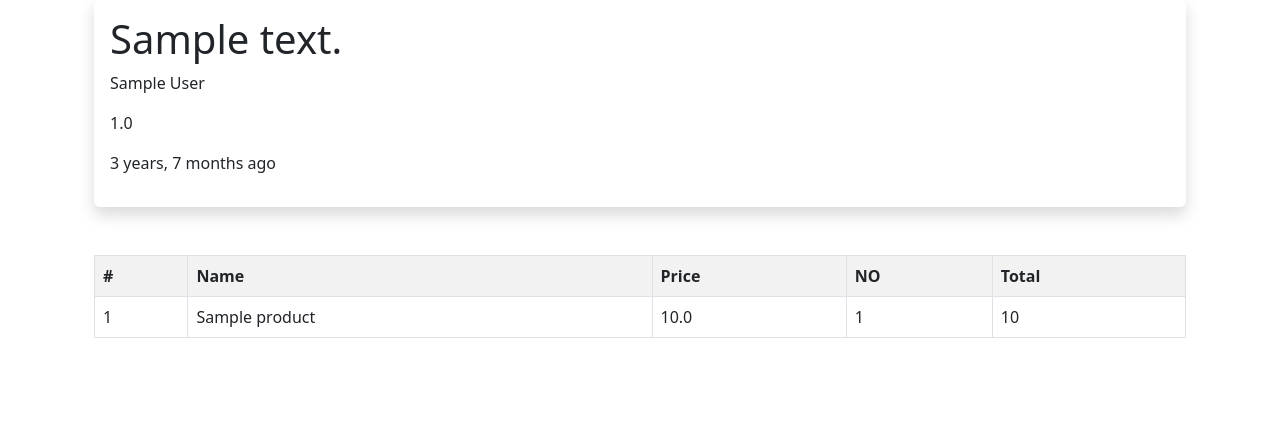
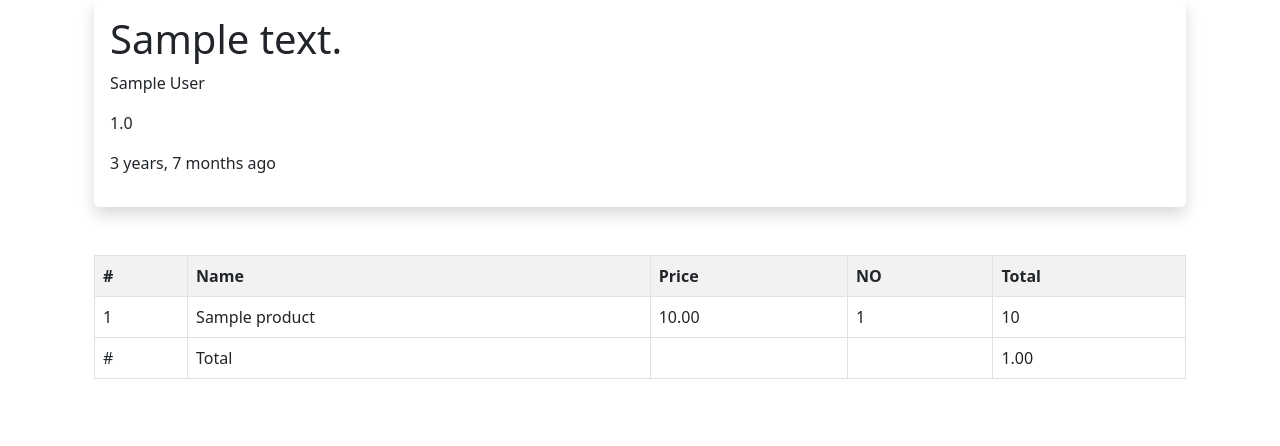
Before and after one commit to OsamaNasr01/django-taqa, a Django app: page /accounting/offer/1 in a window 1280 px wide. Shown: the part 129-575 px from the top of the page. Run offline with Django 4.2, Linux system fonts and the light colour scheme; tables that the repository leaves empty hold one stand-in row (values such as "Sample post"); some libraries are stand-ins or nearby versions.

Commit message:
numbers styling

```diff
--- a/taqatools/templates/accounting/invoices/cart.html
+++ b/taqatools/templates/accounting/invoices/cart.html
@@ -103,7 +103,7 @@
                     td.innerText = item_data[key]
                     table_row.appendChild(td)
                 } else if (key === 'total') {
-                    td.setAttribute('id', `total_${item_data['id']}`)
+                    td.setAttribute('id', `total_${item_data['id'].toFixed(2)}`)
                     td.innerText = item_data[key]
                     table_row.appendChild(td)
                 } else if ( key === 'no') {
--- a/taqatools/templates/accounting/offers/offer_profile.html
+++ b/taqatools/templates/accounting/offers/offer_profile.html
@@ -13,6 +13,7 @@
         </div>
         <div>
             <table class="table table-striped table-bordered table-hover" id="cart_items">
+
                 <tr id="table_head">
                     <th>#</th>
                     <th>Name</th>
@@ -24,11 +25,20 @@
                     <tr>
                         <td>{{ item.id }}</td>
                         <td>{{ item.product.name }}</td>
-                        <td>{{ item.price }}</td>
-                        <td>{{ item.q }}</td>
+                        <td>{{ item.price|floatformat:2|intcomma }}</td>
+                        <td>{{ item.q|intcomma }}</td>
                         <td id="total_{{item.id}}" ></td>
                     </tr>
                 {% endfor %}
+                <tfoot>
+                    <tr>
+                        <td>#</td>
+                        <td>Total</td>
+                        <td></td>
+                        <td></td>
+                        <td>{{ offer.value|floatformat:2|intcomma }}</td>
+                    </tr>
+                </tfoot>
             </table>
         </div>
     </div>
@@ -40,7 +50,7 @@
 
         function total() {
             for (var id in total_data) {
-                document.getElementById(id).innerText = total_data[id]
+                document.getElementById(id).innerText = total_data[id].toLocaleString ({minimumFractionDigits: 2})
             }
         }
         document.addEventListener("DOMContentLoaded", total())
--- a/taqatools/templates/products/categories/p_category_profile.html
+++ b/taqatools/templates/products/categories/p_category_profile.html
@@ -90,10 +90,10 @@
         <ul>
           {% for spec in category.specs.all %}
           <div class="row">
-            <div class="col-8">
+            <div class="col-7">
               <li>{{ spec.name }} {% if not spec.unit == None %} {{ spec.unit }} {% endif %}</li>
             </div>
-            <div class="col-4 rm-6">
+            <div class="col-5">
               <div class="btn-group">
                 <a href="{% url 'update_spec' spec.id %}" class="btn btn-primary btn-sm" data-bs-toggle="tooltip" data-bs-placement="top" title="Update">
                   Update
```
